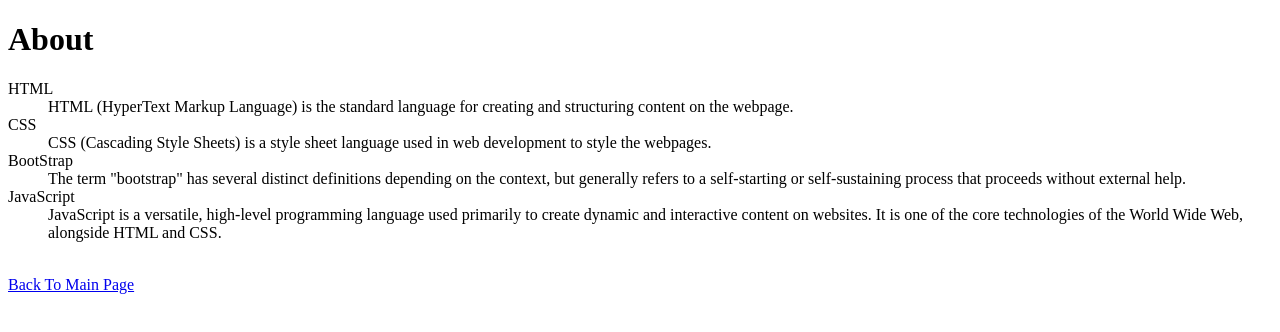
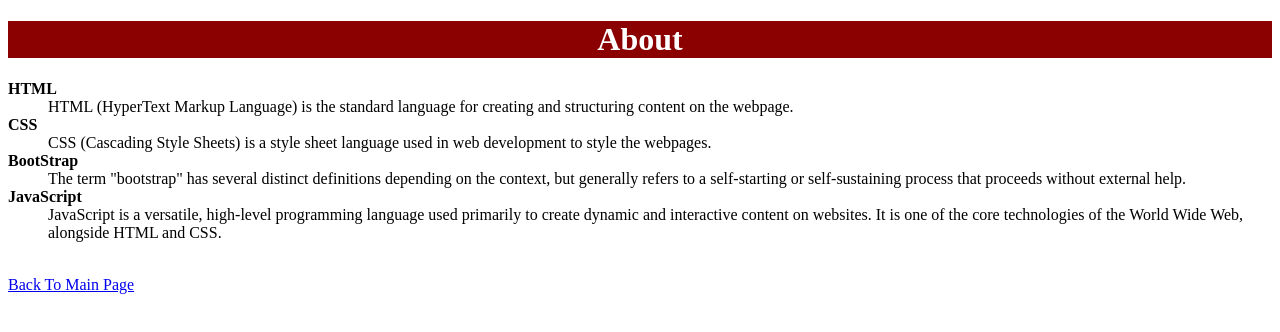
Before and after one commit to SareddyMounavi/Company_Tasks, a plain HTML site: page Task3/about.html in a window 1280 px wide. Drawn offline with Linux system fonts and the light colour scheme.

Commit message:
Update about.html

```diff
--- a/Task3/about.html
+++ b/Task3/about.html
@@ -5,6 +5,16 @@
     <meta name="viewport" content="width=device-width, initial-scale=1.0">
     <title>Document</title>
 </head>
+<style>
+    h1{
+        text-align: center;
+        background-color: darkred;
+        color: white;
+    }
+    dt{
+        font-weight: bold;
+    }
+</style>
 <body>
     <h1>About</h1>
     <dl>
@@ -21,4 +31,5 @@
     <a href="index.html">Back To Main Page</a>
 
 </body>
+
 </html>
```
